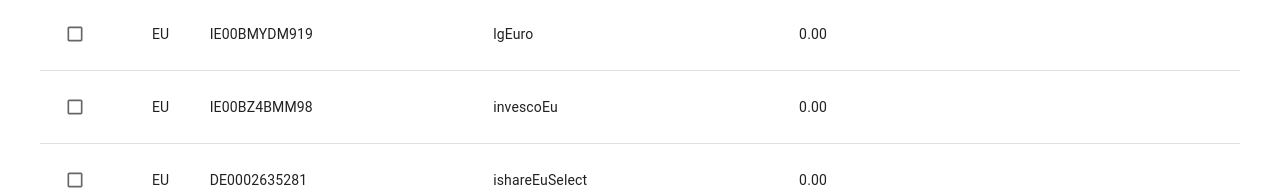
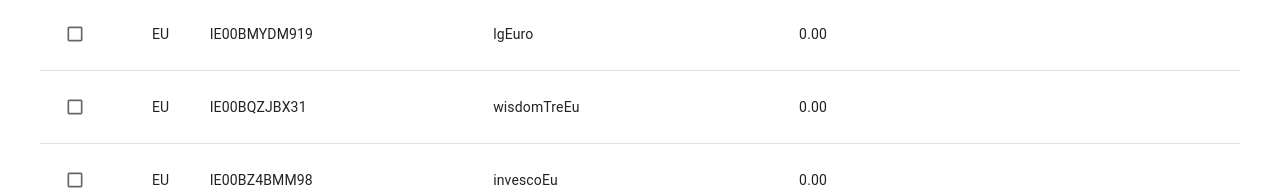
Before and after one commit to dmitrisanzharov/fund_allocations_app, a React (Create React App) app: page / in a window 1280 px wide. Shown: the part 710-903 px from the top of the page. Built offline with nearby package versions, Linux system fonts and the light colour scheme; no server answers.

Commit message:
wisdomtree fund added

```diff
--- a/src/App.tsx
+++ b/src/App.tsx
@@ -69,6 +69,17 @@
         backDate,
         asOfDate,
         lgEuroConfig.taxRate
+    );
+
+    const wisdomTreEuConfig = getFundConfig('wisdomTreEu');
+    const wisdomTreEu = useFundSummary(
+        wisdomTreEuConfig.name,
+        wisdomTreEuConfig.isin,
+        wisdomTreEuConfig.pricesSheet,
+        wisdomTreEuConfig.dividendsSheet,
+        backDate,
+        asOfDate,
+        wisdomTreEuConfig.taxRate
     );
 
     const invescoEuConfig = getFundConfig('invescoEu');
@@ -146,6 +157,13 @@
                 lastValueUpdateDate: lgEuroConfig.lastValueUpdateDate
             },
             {
+                ...wisdomTreEu,
+                id: wisdomTreEuConfig.id,
+                tier: wisdomTreEuConfig.tier,
+                value: wisdomTreEuConfig.value,
+                lastValueUpdateDate: wisdomTreEuConfig.lastValueUpdateDate
+            },
+            {
                 ...invescoEu,
                 id: invescoEuConfig.id,
                 tier: invescoEuConfig.tier,
@@ -174,7 +192,7 @@
                 lastValueUpdateDate: ishareUkConfig.lastValueUpdateDate
             }
         ],
-        [vaneck, globalSelect, vanguard, lgEuro, invescoEu, ishareEuSelect, ishareEuBank, ishareUk]
+        [vaneck, globalSelect, vanguard, lgEuro, wisdomTreEu, invescoEu, ishareEuSelect, ishareEuBank, ishareUk]
     );
 
     // most recent date for which every fund has data, i.e. the lowest of each fund's latestAvailableDate
--- a/src/constants.ts
+++ b/src/constants.ts
@@ -70,13 +70,24 @@
     },
     {
         id: 'lgEuro',
-        name: 'L&G Europe ex-UK Quality Dividends Equal Weight UCITS ETF EUR Dist',
+        name: 'L&G Euro ex-UK Qlty Div Eql Wght UCITS ETF EUR Dis',
         isin: 'IE00BMYDM919',
         symbol: 'LGGE',
         value: 0,
         lastValueUpdateDate: '07/08/2026',
         pricesSheet: 'LgEuro_IE00BMYDM919',
         dividendsSheet: 'LgEuro_IE00BMYDM919_div',
+        tier: 'EU'
+    },
+    {
+        id: 'wisdomTreEu',
+        name: 'WisdomTree Europe High Dividend UCITS ETF',
+        isin: 'IE00BQZJBX31',
+        symbol: 'WTEE',
+        value: 0,
+        lastValueUpdateDate: '07/08/2026',
+        pricesSheet: 'WisdomTreEu_IE00BQZJBX31',
+        dividendsSheet: 'WisdomTreEu_IE00BQZJBX31_div',
         tier: 'EU'
     },
     {
```
